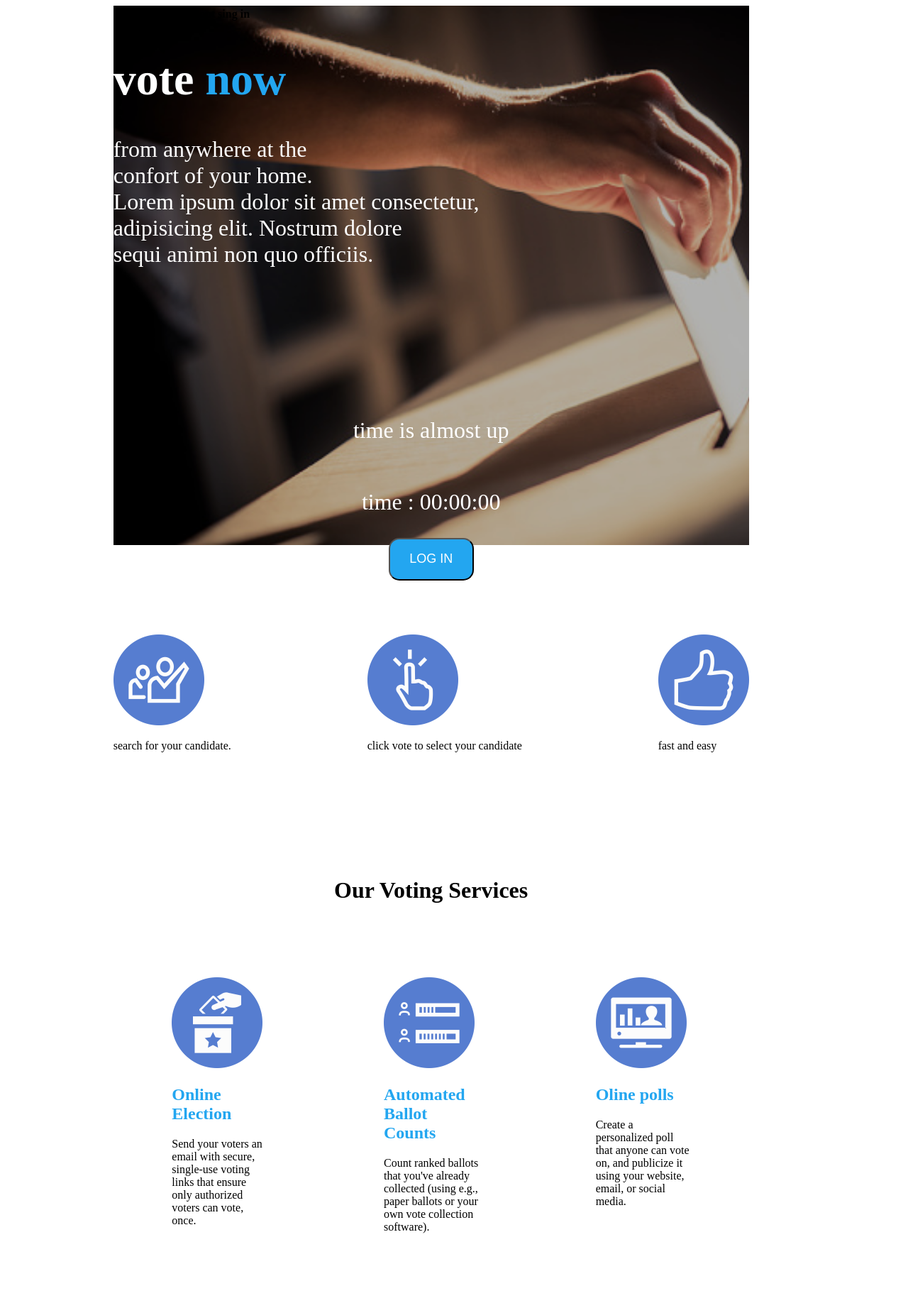
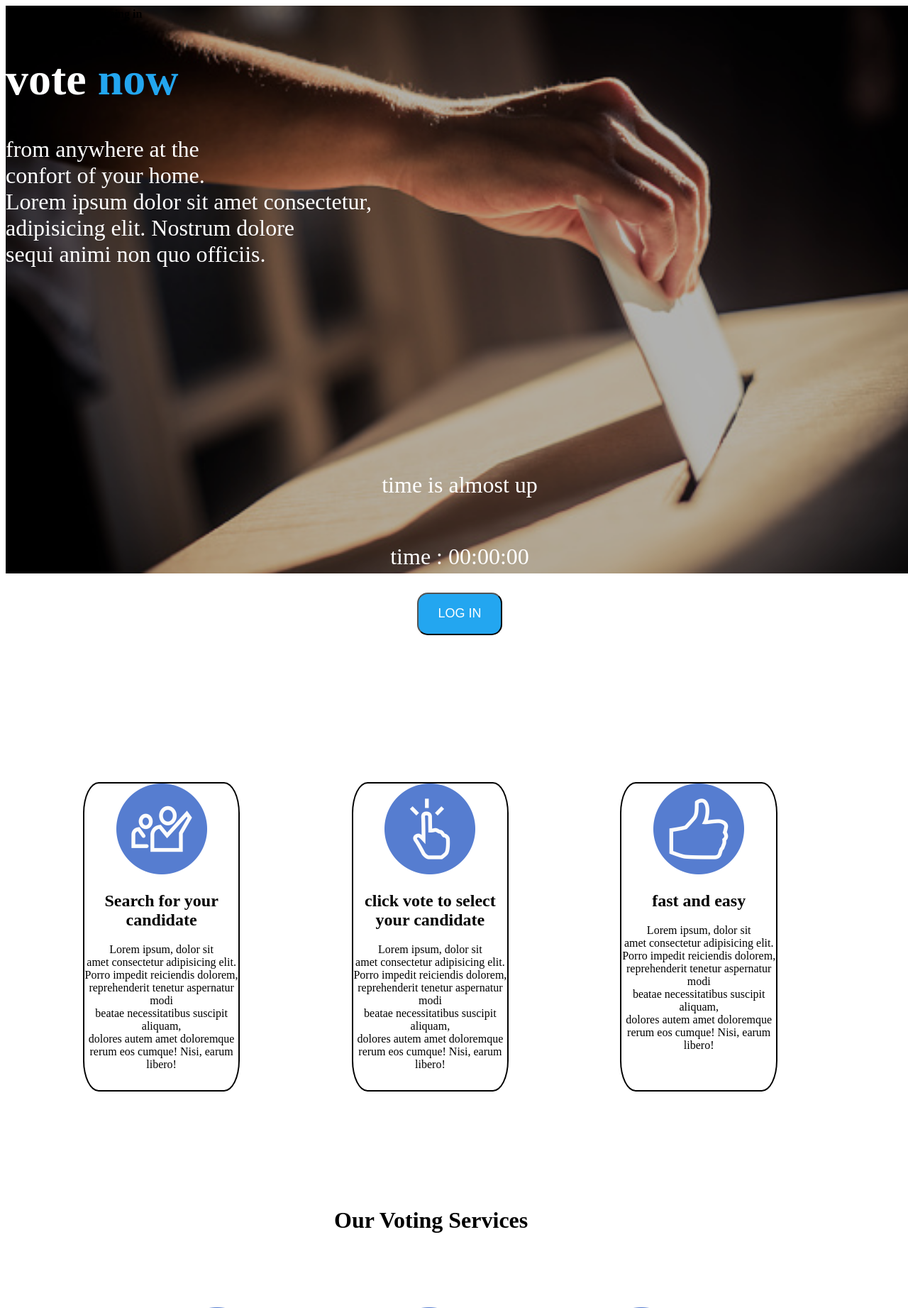
Before and after one commit to victoriamwangi/Online-Voting-System, a PHP site: page / in a window 1280 px wide. Shown: the top 1843 px of the page at 71% size. Run offline with PHP 8.4, Linux system fonts and the light colour scheme; lists and menus that the app fills with data are empty.

Commit message:
st:wrapper styling- optimizing styling

```diff
--- a/css/style.css
+++ b/css/style.css
@@ -1,17 +1,19 @@
-
-.image{height: 95vh;
-       width: 70vw;
+ body{
+     overflow-x: hidden;
+ }
+.image{height: 100vh;
+       width: 100vw;
        position: relative;
         background-size: cover;
        background-image: url(/Online-Voting-System/images/thebest.jpg);
-       margin-left: 12%;
+
 
 
 }
 
 
-.image .overlay{height: 95vh;
-             width: 70vw;
+.image .overlay{height: 100vh;
+             width: 100vw;
              position: absolute;
 
              background-color: black;
@@ -51,16 +53,42 @@ image .overlay .nav-bar table{color: white;}
 }
 #log:hover{background-color: lime;}
 .pagetwo{
- height: 40vh;
- width: 70vw;
- margin-left: 12%;
+ height: 90vh;
+ width: 85vw;
+ align-items: center;
+ justify-content: space-between;
  display: flex;
  flex-direction: row;
- justify-content: space-between;
- margin-top: 10%;
+
+
+ margin-top: 12%;
+
 
 
 }
+
+.pagetwo .three{border: solid black 2px;
+    height: 60%;
+    width: 20% ;
+    border-radius: 10%;
+    text-align: center;
+    margin-left: 10%;
+
+}
+
+.pagetwo .four{border: solid black 2px;
+    height: 60%;
+    width: 20% ;
+    border-radius: 10%;
+    text-align: center;                    }
+
+.pagetwo .five{border: solid black 2px;
+    height: 60%;
+    width: 20% ;
+    border-radius: 10%;
+    text-align: center;                      }
+
+
 
 .info{height: 80vh;
       width: 70vw;
@@ -92,7 +120,7 @@ image .overlay .nav-bar table{color: white;}
 
 }
 .info .container .box-one h2{color: #23A6F0;}
-.picturetwo{background-image: url(/Online-Voting-System/images/pictwelve.jpg);
+.picturetwo{
             margin-left: 12%;
             height: 60vh;
             width: 70vw;
@@ -110,11 +138,11 @@ image .overlay .nav-bar table{color: white;}
 
 
 
-.picturetwo .imagetwo img{margin-top: 29%;
+.picturetwo .imagetwo img{
                           padding-left: 8%;
 
 }
-.textthree{color: white;
+.textthree{color: #23A6F0;
     text-align: center;
 
 
--- a/index.html
+++ b/index.html
@@ -51,15 +51,26 @@
 
         <div class="three">
             <img src="images/picthree.png" alt="">
-            <p>search for your candidate.</p>
+            <h2>Search for your candidate</h2>
+            <p>Lorem ipsum, dolor sit <br> amet consectetur adipisicing elit. <br> Porro impedit reiciendis dolorem,<br> reprehenderit
+                tenetur aspernatur modi <br> beatae necessitatibus suscipit aliquam, <br> dolores autem amet doloremque <br> rerum eos
+                cumque! Nisi, earum libero!</p>
         </div>
         <div class="four">
             <img src="images/pic0ne.png" alt="">
-            <p>click vote to select your candidate</p>
+            <h2>click vote to select <br> your candidate</h2>
+
+            <p>Lorem ipsum, dolor sit <br> amet consectetur adipisicing elit. <br> Porro impedit reiciendis dolorem,<br> reprehenderit
+                tenetur aspernatur modi <br> beatae necessitatibus suscipit aliquam, <br> dolores autem amet doloremque <br> rerum eos
+                cumque! Nisi, earum libero!</p>
         </div>
         <div class="five">
             <img src="images/pictwo.png" alt="">
-            <p>fast and easy</p>
+            <h2>fast and easy</h2>
+
+            <p>Lorem ipsum, dolor sit <br> amet consectetur adipisicing elit. <br> Porro impedit reiciendis dolorem,<br> reprehenderit
+                tenetur aspernatur modi <br> beatae necessitatibus suscipit aliquam, <br> dolores autem amet doloremque <br> rerum eos
+                cumque! Nisi, earum libero!</p>
 
 
         </div>
@@ -86,17 +97,22 @@
             <div class="box-one">
                 <img src="images/tulling.png" alt="">
                 <h2>Automated Ballot Counts</h2>
-                <p>Count ranked ballots that you've already collected (using e.g., paper ballots or your own vote collection software).</p>
+                <p>Count ranked ballots that you've already collected (using e.g., paper ballots or your own vote
+                    collection software).</p>
 
             </div>
 
             <div class="box-one">
                 <img src="images/polls.png" alt="">
                 <h2>Oline polls</h2>
-                <p>Create a personalized poll that anyone can vote on, and publicize it using your website, email, or social media.</p>
+                <p>Create a personalized poll that anyone can vote on, and publicize it using your website, email, or
+                    social media.</p>
 
             </div>
         </div>
+    </div>
+    <div class="secure">
+
     </div>
 
 
@@ -105,6 +121,17 @@
     <div class="picturetwo">
         <h1 class="textthree">Connect with us through our Online <br> plartforms today.</h1>
         <div class="imagetwo">
+            <table>
+                <tr>
+                    <th>facebook</th>
+                    <th>Instagram</th>
+                    <th></th>
+                    <th></th>
+                </tr>
+
+
+
+            </table>
             <img src="images/facebook.png" alt="" height="12%" width="8%">
             <img src="images/Instagram.png" alt="" height="12%" width="8%">
             <img src="images/twitter.png" alt="" height="12%" width="8%">
```
